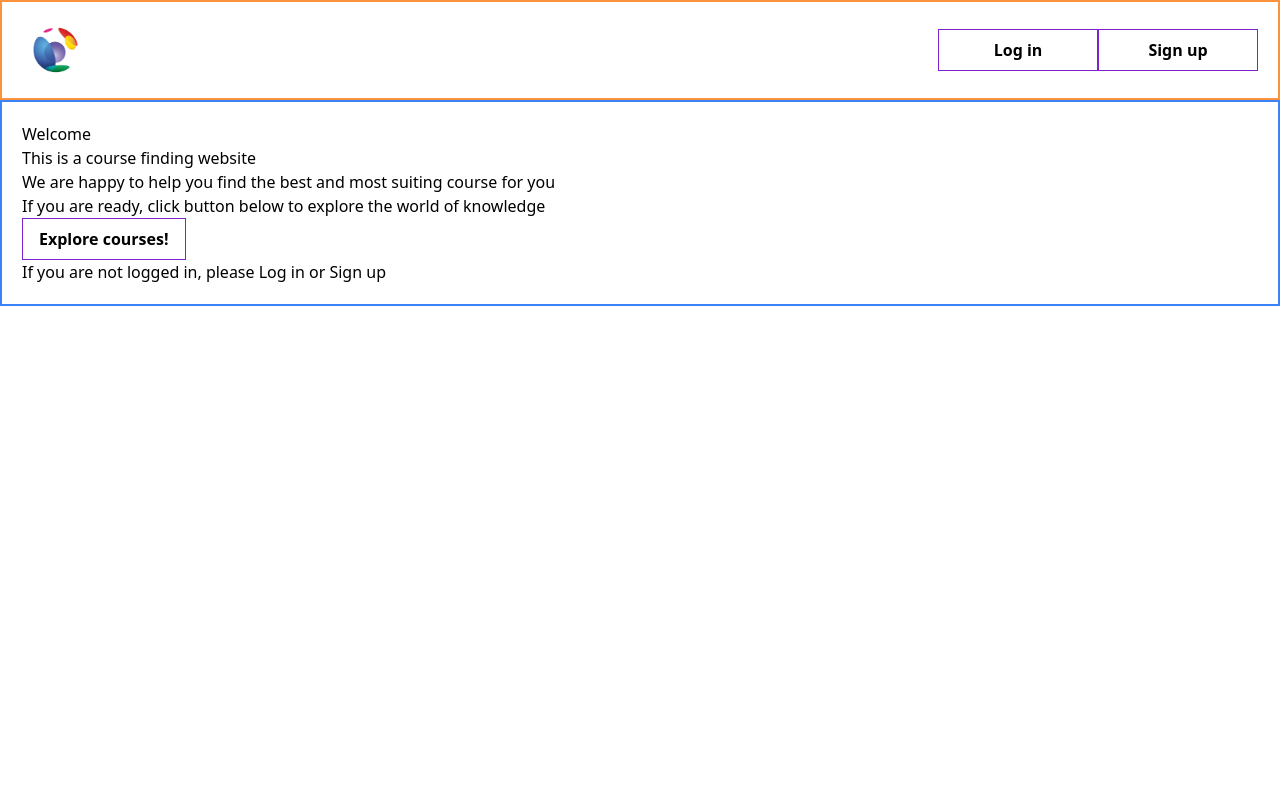
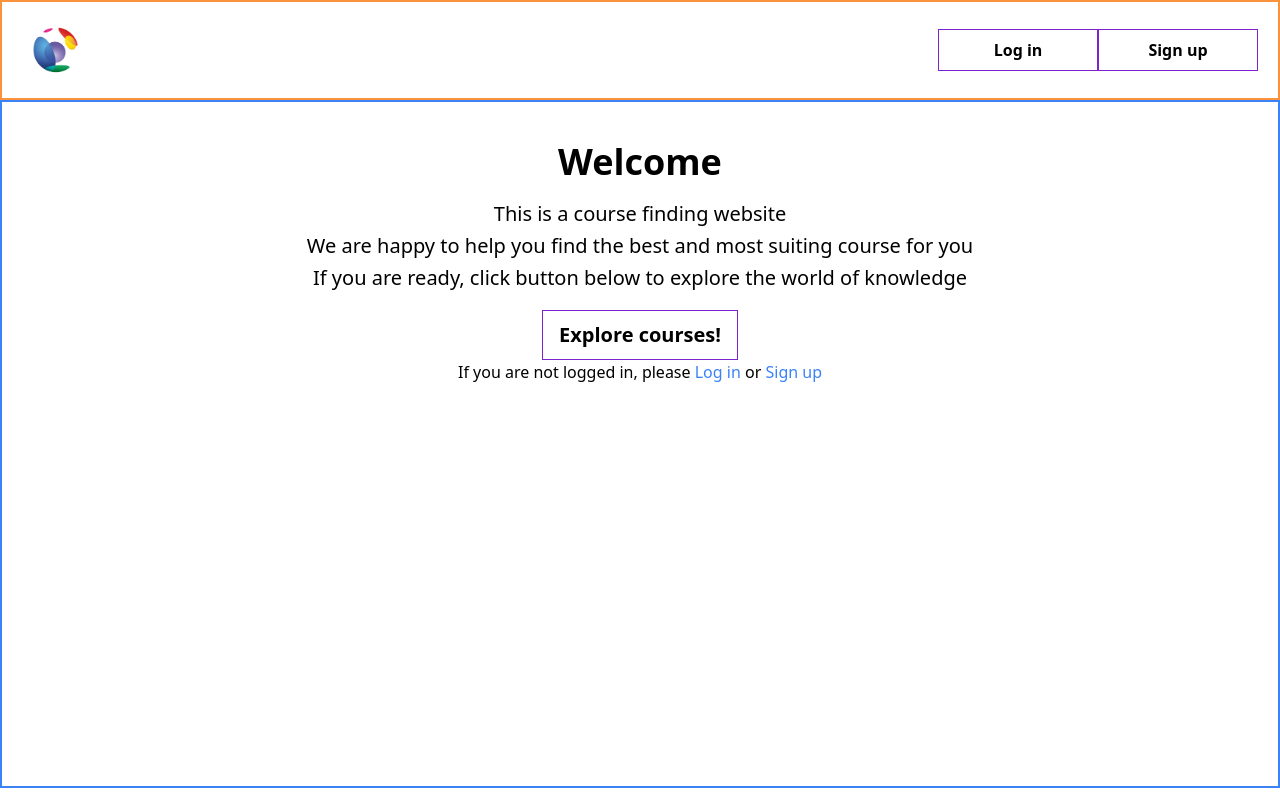
Before and after one commit to LonelyTrouvere/EPAMInternship, a React (Create React App) app: page / in a window 1280 px wide. Built offline with nearby package versions, Linux system fonts and the light colour scheme.

Commit message:
Tailwind redesign completed

```diff
--- a/src/App.jsx
+++ b/src/App.jsx
@@ -27,7 +27,7 @@ const App = () => {
 			<AuthorContext.Provider value={{ list: authorList, set: setAuthorList }}>
 				<UserContext.Provider value={{ info: logedUser, set: setLogedUser }}>
 					<Header />
-					<div className='border-2 border-blue-500 h-full p-5'>
+					<div className='border-2 border-blue-500 h-fit min-h-[86vh] p-5'>
 						<Routes>
 							<Route path='/' element={<MainPage />} />
 							<Route element={<ProtectedRoute token={!logedUser.token} />}>
--- a/src/components/CourseList/CourseInfo/CourseInfo.jsx
+++ b/src/components/CourseList/CourseInfo/CourseInfo.jsx
@@ -23,11 +23,11 @@ const CourseInfo = () => {
 					redirect('/courses');
 				}}
 			/>
-			<div className='main-info-holder'>
-				<h1>{course.title}</h1>
-				<div className='main-info'>
-					<div className='info-description'>{course.description}</div>
-					<div className='info-side'>
+			<div className='text-xl'>
+				<h1 className='text-center text-5xl font-bold mb-16'>{course.title}</h1>
+				<div className='flex gap-10'>
+					<div className='w-2/3 leading-7'>{course.description}</div>
+					<div className='w-1/3 leading-10'>
 						<div>
 							<b>ID:</b> {course.id}
 						</div>
@@ -37,8 +37,8 @@ const CourseInfo = () => {
 						<div>
 							<b>Created:</b> {course.creationDate}
 						</div>
-						<div className='info-authors'>
-							<span>
+						<div className='leading-8'>
+							<span className='block mb-2'>
 								<b>Authosr:</b>{' '}
 							</span>
 							{courseAuthors.map((item) => (
--- a/src/components/CourseList/SearchBar/SearchBar.jsx
+++ b/src/components/CourseList/SearchBar/SearchBar.jsx
@@ -28,7 +28,7 @@ const SearchBar = (props) => {
 				<Input
 					placeholder='Enter course name or id'
 					onChange={handleChange}
-					className='w-[32rem] mr-5 inline'
+					className='w-96 mr-5 inline'
 				/>
 				<div className='inline-block'>
 					<Button text='Search' onClick={handleSerach} />
--- a/src/components/common/Input/Input.jsx
+++ b/src/components/common/Input/Input.jsx
@@ -5,7 +5,7 @@ const Input = (props) => {
 		<>
 			<label className='block my-1'>{labelText}</label>
 			<input
-				className={`border-2 w-auto h-12 pl-2 border-yellow-300 focus:border-yellow-300 text-green-500 ${className}`}
+				className={`border-2 h-12 pl-2 border-yellow-300 focus:border-yellow-300 text-green-500 ${className}`}
 				type={type}
 				{...inputProps}
 			/>
--- a/src/pages/MainPage/MainPage.jsx
+++ b/src/pages/MainPage/MainPage.jsx
@@ -6,10 +6,10 @@ const MainPage = () => {
 	const redirect = useNavigate();
 
 	return (
-		<div className='mainContainer'>
-			<div className='mainHeader'>
-				<h1>Welcome</h1>
-				<p>
+		<div className='p-5 text-center flex flex-col justify-center items-center'>
+			<div className='text-xl leading-8'>
+				<h1 className='font-bold text-4xl mb-4'>Welcome</h1>
+				<p className='mb-4'>
 					This is a course finding website <br />
 					We are happy to help you find the best and most suiting course for you
 					<br />
@@ -19,8 +19,20 @@ const MainPage = () => {
 			</div>
 			<div className='mainRedirect'>
 				<p>
-					If you are not logged in, please <Link to='/login'>Log in</Link> or{' '}
-					<Link to='/registration'>Sign up</Link>
+					If you are not logged in, please{' '}
+					<Link
+						className='font-medium text-blue-500 hover:underline hover:text-red-500 visited:text-blue-800'
+						to='/login'
+					>
+						Log in
+					</Link>{' '}
+					or{' '}
+					<Link
+						className='font-medium text-blue-500 hover:underline hover:text-red-500 visited:text-blue-800'
+						to='/registration'
+					>
+						Sign up
+					</Link>
 				</p>
 			</div>
 		</div>
--- a/src/pages/UserFormPage/Login/Login.jsx
+++ b/src/pages/UserFormPage/Login/Login.jsx
@@ -1,6 +1,5 @@
 import { useState, useContext } from 'react';
 import { useNavigate, Link } from 'react-router-dom';
-import { MessageBox } from '../../../components/common/MessageBox/MessageBox';
 import { Input } from '../../../components/common/Input/Input';
 import { Button } from '../../../components/common/Button/Button';
 import { UserContext } from '../../../contexts/context';
@@ -8,14 +7,12 @@ import { UserContext } from '../../../contexts/context';
 const Login = () => {
 	const [email, setEmail] = useState('');
 	const [password, setPassword] = useState('');
-	const [boxMessage, setBoxMessage] = useState('');
 
 	const redirect = useNavigate();
 
 	const logedUser = useContext(UserContext);
 
 	const handleChange = (newState, setState) => {
-		setBoxMessage('');
 		setState(newState);
 	};
 
@@ -49,18 +46,21 @@ const Login = () => {
 			.then(() => {
 				redirect('/');
 			})
-			.catch((err) => setBoxMessage(err.toString()));
+			.catch((err) => console.log(err));
 	};
 
 	return (
 		<>
-			{boxMessage && <MessageBox status='error' message={boxMessage} />}
-			<form className='form' onSubmit={handleLogin}>
-				<h1 className='form-header'>Log in</h1>
+			<form
+				className='relative w-fit top-[5rem] left-[27%] text-xl'
+				onSubmit={handleLogin}
+			>
+				<h1 className='text-3xl font-bold text-center mb-8'>Log in</h1>
 				<Input
 					labelText='Email'
 					type='text'
 					placeholder='Enter email'
+					className='w-[40rem] mb-6'
 					onChange={(e) => {
 						handleChange(e.target.value, setEmail);
 					}}
@@ -69,14 +69,20 @@ const Login = () => {
 					labelText='Password'
 					type='password'
 					placeholder='Enter password'
+					className='w-[40rem] mb-6'
 					onChange={(e) => {
 						handleChange(e.target.value, setPassword);
 					}}
 				/>
-				<Button text='Log in' className='form-button' type='submit' />
-				<p>
+				<Button text='Log in' className='block mb-3 m-auto' type='submit' />
+				<p className='text-base text-center'>
 					If you don&apos;t an account you can{' '}
-					<Link to='/registration'>Sign up</Link>
+					<Link
+						className='font-medium text-blue-500 hover:underline hover:text-red-500 visited:text-blue-800'
+						to='/registration'
+					>
+						Sign up
+					</Link>
 				</p>
 			</form>
 		</>
--- a/src/pages/UserFormPage/Register/Register.jsx
+++ b/src/pages/UserFormPage/Register/Register.jsx
@@ -1,6 +1,5 @@
 import { useState } from 'react';
 import { useNavigate, Link } from 'react-router-dom';
-import { MessageBox } from '../../../components/common/MessageBox/MessageBox';
 import { Button } from '../../../components/common/Button/Button';
 import { Input } from 'components/common/Input/Input';
 
@@ -8,12 +7,10 @@ const Register = () => {
 	const [name, setName] = useState('');
 	const [email, setEmail] = useState('');
 	const [password, setPassword] = useState('');
-	const [boxMessage, setBoxMessage] = useState('');
 
 	const redirect = useNavigate();
 
 	const handleChange = (newState, setState) => {
-		setBoxMessage('');
 		setState(newState);
 	};
 
@@ -39,18 +36,20 @@ const Register = () => {
 					redirect('/login');
 				}
 			})
-			.catch((err) => setBoxMessage(err.toString()));
+			.catch((err) => console.log(err.toString()));
 	};
 
 	return (
-		<>
-			{boxMessage && <MessageBox status='error' message={boxMessage} />}
-			<form className='form' onSubmit={handleRegister}>
-				<h1 className='form-header'>Registration</h1>
+		<form
+			className='relative w-fit top-[4rem] left-[27%] text-xl'
+			onSubmit={handleRegister}
+		>
+			<h1 className='text-3xl font-bold text-center mb-8'>Registration</h1>
 			<Input
 				labelText='Name'
 				type='text'
 				placeholder='Enter name'
+				className='w-[40rem] mb-6'
 				onChange={(e) => {
 					handleChange(e.target.value, setName);
 				}}
@@ -59,6 +58,7 @@ const Register = () => {
 				labelText='Email'
 				type='text'
 				placeholder='Enter email'
+				className='w-[40rem] mb-6'
 				onChange={(e) => {
 					handleChange(e.target.value, setEmail);
 				}}
@@ -67,16 +67,22 @@ const Register = () => {
 				labelText='Password'
 				type='password'
 				placeholder='Enter password'
+				className='w-[40rem] mb-6'
 				onChange={(e) => {
 					handleChange(e.target.value, setPassword);
 				}}
 			/>
-				<Button text='Registration' className='form-button' type='submit' />
-				<p>
-					If you have an account you can <Link to='/login'>Log in</Link>
+			<Button text='Registration' className='block mb-3 m-auto' type='submit' />
+			<p className='text-base text-center'>
+				If you have an account you can{' '}
+				<Link
+					to='/login'
+					className='font-medium text-blue-500 hover:underline hover:text-red-500 visited:text-blue-800'
+				>
+					Log in
+				</Link>
 			</p>
 		</form>
-		</>
 	);
 };
 
```
Lines whose indentation alone changed are shown as unchanged.
